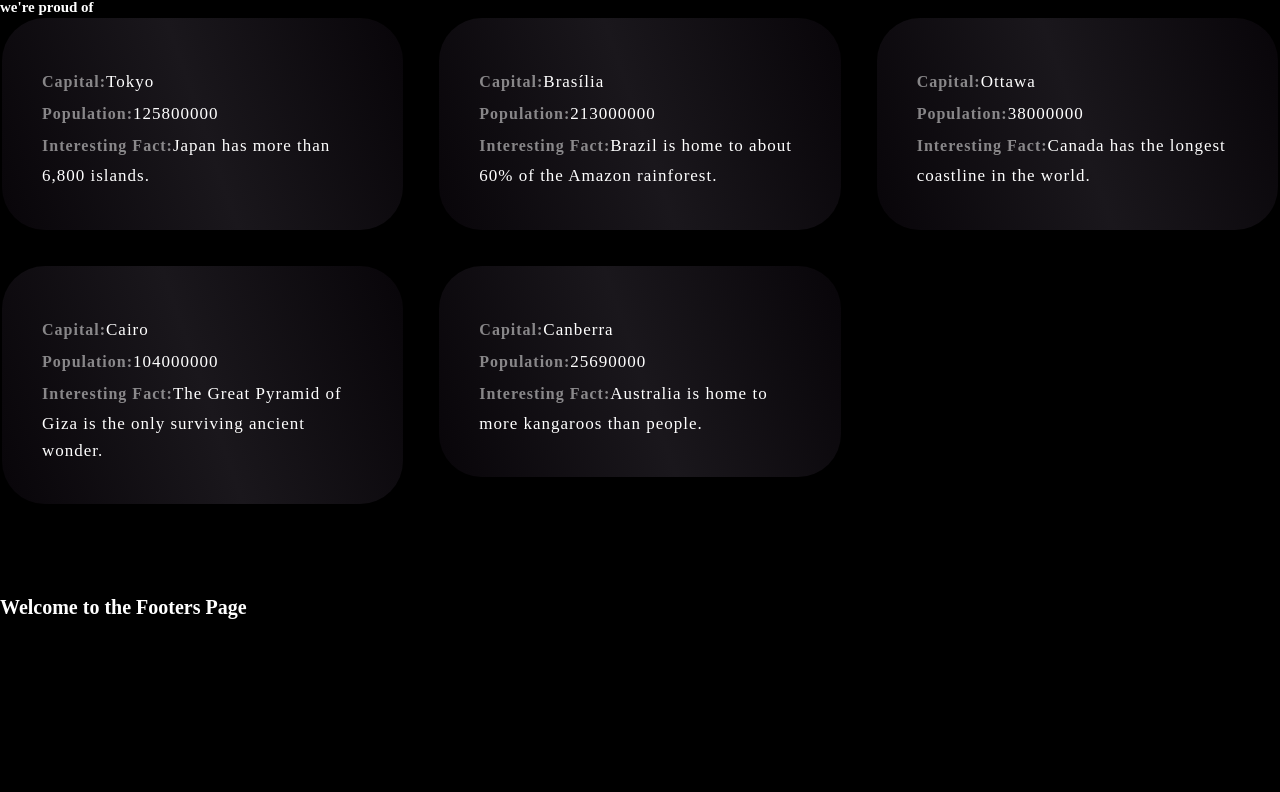
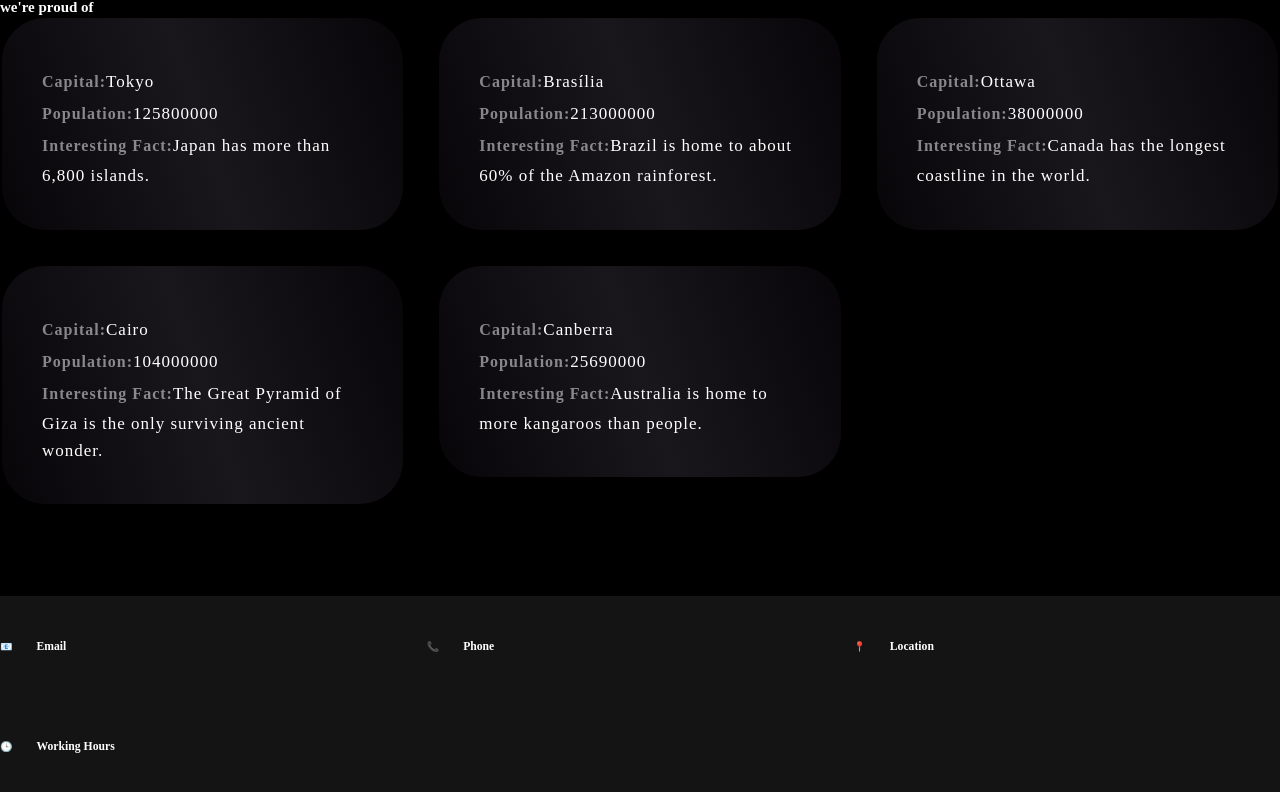
Before and after one commit to alinadeem13/React-19-Countries, a React (Vite) app: page / in a window 1280 px wide. Shown: the part 639-1431 px from the top of the page. Before the commit the page ends 1258 px from the top, so only its background shows below. Built offline with nearby package versions, Linux system fonts and the light colour scheme.

Commit message:
Footer Component Implemented

```diff
--- /dev/null
+++ b/src/api/footerApi.json
@@ -0,0 +1,22 @@
+[
+  {
+    "icon": "📧",
+    "title": "Email",
+    "details": "hello@example.com"
+  },
+  {
+    "icon": "📞",
+    "title": "Phone",
+    "details": "+1 234 567 890"
+  },
+  {
+    "icon": "📍",
+    "title": "Location",
+    "details": "123 Main Street, New York, NY"
+  },
+  {
+    "icon": "🕒",
+    "title": "Working Hours",
+    "details": "Mon - Fri, 9AM - 6PM"
+  }
+]
--- a/src/pages/Footers.jsx
+++ b/src/pages/Footers.jsx
@@ -1,7 +1,19 @@
+import footerContact from "../api/footerApi";
 export const Footers = () => {
   return (
-    <div>
-      <h1>Welcome to the Footers Page</h1>
-    </div>
+    <footer className="footer-section">
+      <div className="container grid grid-four-cols">
+        {footerContact.map((curData, index) => {
+          const { icon, title, description } = curData;
+          return (
+            <div className="footer-contact" key={index}>
+              <div className="footer-icon">{icon}</div>
+              <h3 className="footer-title">{title}</h3>
+              <p className="footer-description">{description}</p>
+            </div>
+          );
+        })}
+      </div>
+    </footer>
   );
 };
```
